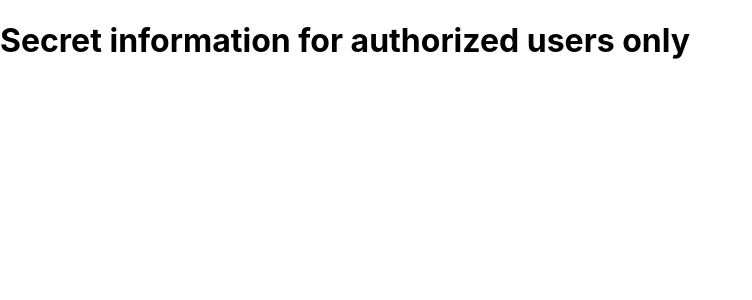
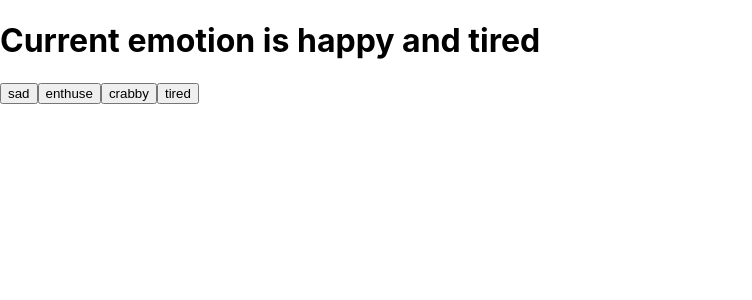
Before and after one commit to hanabarazandeh/practicing-react, a React (Create React App) app: page / in a window 1280 px wide. Shown: the top 300 px of the page, without its empty margins (0-752 px from the left). Built offline with nearby package versions, Linux system fonts and the light colour scheme.

Commit message:
useState and useEffect

```diff
--- a/src/App.js
+++ b/src/App.js
@@ -1,19 +1,51 @@
-import logo from './logo.svg';
+import React, { useState, useEffect } from "react";
+
 import './App.css';
 
-function SecretComponent(){
-  return <h1>Secret information for authorized users only</h1>
-}
+function App() {
+  // const what = useState("happy");
+  // console.log(what);
 
-function RegularComponent(){
-  return <h1>Everyone can see this component</h1>
-}
+  const [emotion, setEmotion] = useState("happy");
+  const [secondary, setSecondary] = useState("tired");
 
-function App({authorized}) {
-  return(
-  <>
-  {authorized ? <SecretComponent /> : <RegularComponent/>}
-  </>
+  useEffect(function () {
+    console.log(`It's ${emotion} around here`);
+  }, [emotion]);
+
+  useEffect(function () {
+    console.log(`It's ${secondary} around here`);
+  }, [secondary]);
+
+
+  return (
+    <>
+      <h1>Current emotion is {emotion} and {secondary}</h1>
+      <button onClick={
+        function () {
+          return setEmotion("sad");
+        }
+      }>sad
+      </button>
+      <button onClick={
+        function () {
+          return setEmotion("enthusiastic");
+        }
+      }>enthuse
+      </button>
+      <button onClick={
+        function () {
+          return setSecondary("crabby");
+        }
+      }>crabby
+      </button>
+      <button onClick={
+        function () {
+          return setSecondary("tired");
+        }
+      }>tired
+      </button>
+    </>
   );
 }
 
--- a/src/index.js
+++ b/src/index.js
@@ -3,16 +3,7 @@ import ReactDOM from 'react-dom';
 import './index.css';
 import App from './App';
 
-const checklist= ["boots", "tent", "headlamp"];
-console.log(checklist[1]);
-// ReactDOM.render(
-//   React.createElement("h1",
-//   {style:{color:"blue"}},
-//   "Heyyyy everyone!"),
-//   document.getElementById('root')
-// );
-
 ReactDOM.render(
-    <App authorized={true}/>,
+    <App />,
   document.getElementById('root')
 );
```
